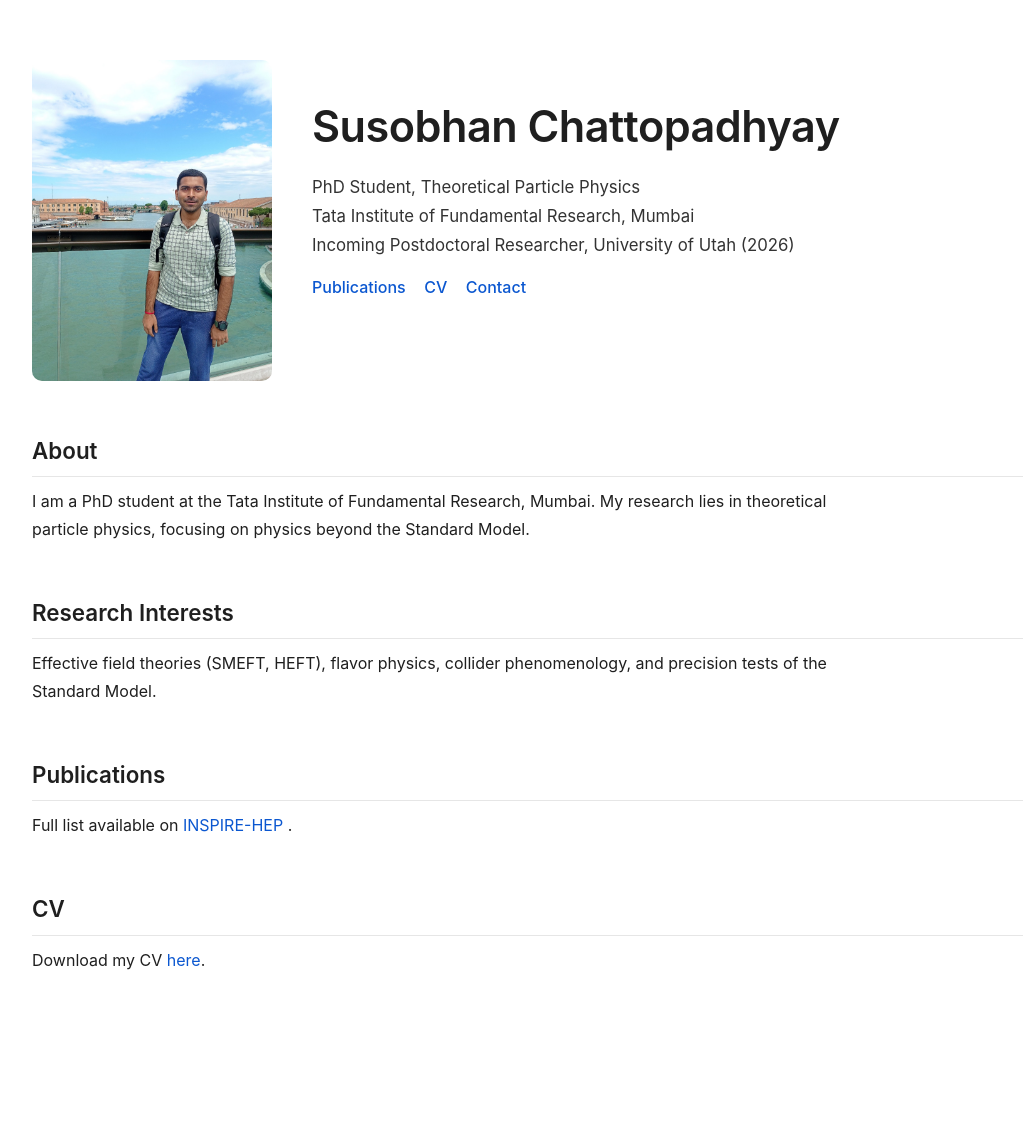
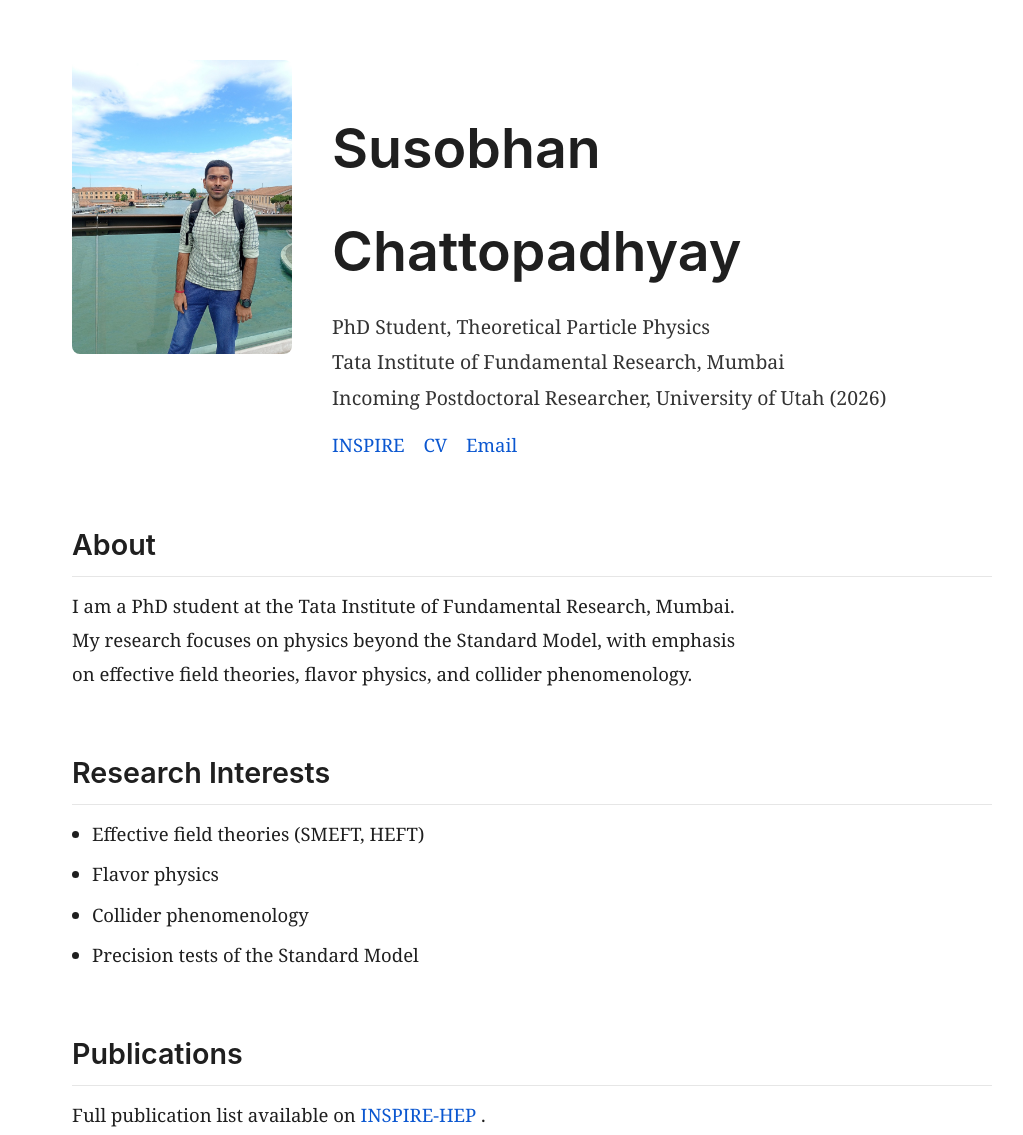
Before and after one commit to susobhan21/susobhan21.github.io, a plain HTML site: page index.html in a window 1280 px wide. Shown: the top 1135 px of the page, without its empty margins (108-1131 px from the left). Before the commit the page ends 1014 px from the top, so only its background shows below. Drawn offline with Linux system fonts and the light colour scheme.

Commit message:
Update index.html

```diff
--- a/index.html
+++ b/index.html
@@ -6,29 +6,33 @@
 
   <style>
     body {
-      font-family: -apple-system, BlinkMacSystemFont, "Segoe UI", Roboto, Arial, sans-serif;
-      max-width: 1000px;
+      font-family: Georgia, "Times New Roman", serif;
+      font-size: 18.5px;
+      line-height: 1.85;
+      max-width: 920px;
       margin: auto;
       padding: 40px 25px;
-      line-height: 1.75;
       color: #1f1f1f;
       background: #ffffff;
     }
 
+    h1, h2 {
+      font-family: -apple-system, BlinkMacSystemFont, "Segoe UI", Roboto, Arial, sans-serif;
+    }
+
     h1 {
-      font-size: 2.7em;
+      font-size: 3em;
       font-weight: 600;
-      margin-bottom: 8px;
-      letter-spacing: -0.5px;
+      margin-bottom: 6px;
     }
 
     h2 {
-      font-size: 1.4em;
-      margin-top: 50px;
+      font-size: 1.55em;
+      margin-top: 55px;
       margin-bottom: 10px;
       font-weight: 600;
       border-bottom: 1px solid #e6e6e6;
-      padding-bottom: 6px;
+      padding-bottom: 5px;
     }
 
     a {
@@ -48,9 +52,8 @@
     }
 
     img {
-      width: 240px;
-      border-radius: 10px;
-      object-fit: cover;
+      width: 220px;
+      border-radius: 8px;
     }
 
     .meta {
@@ -64,16 +67,20 @@
 
     .links a {
       margin-right: 14px;
-      font-weight: 500;
-    }
-
-    p {
-      margin-top: 10px;
     }
 
     .section {
-      margin-top: 10px;
-      max-width: 800px;
+      margin-top: 12px;
+      max-width: 680px;
+    }
+
+    ul {
+      margin-top: 8px;
+      padding-left: 20px;
+    }
+
+    li {
+      margin-bottom: 6px;
     }
 
     @media (max-width: 700px) {
@@ -84,7 +91,7 @@
       }
 
       img {
-        width: 200px;
+        width: 180px;
       }
     }
   </style>
@@ -106,9 +113,9 @@
     </div>
 
     <div class="links">
-      <a href="https://inspirehep.net/authors/2663516?ui-citation-summary=true" target="_blank">Publications</a>
+      <a href="https://inspirehep.net/authors/2663516?ui-citation-summary=true" target="_blank">INSPIRE</a>
       <a href="Resume.pdf" target="_blank">CV</a>
-      <a href="#">Contact</a>
+      <a href="mailto:your-email@example.com">Email</a>
     </div>
   </div>
 
@@ -117,23 +124,29 @@
 <h2>About</h2>
 <div class="section">
   I am a PhD student at the Tata Institute of Fundamental Research, Mumbai.
-  My research lies in theoretical particle physics, focusing on physics beyond the Standard Model.
+  My research focuses on physics beyond the Standard Model, with emphasis on
+  effective field theories, flavor physics, and collider phenomenology.
 </div>
 
 <h2>Research Interests</h2>
 <div class="section">
-  Effective field theories (SMEFT, HEFT), flavor physics, collider phenomenology, and precision tests of the Standard Model.
+  <ul>
+    <li>Effective field theories (SMEFT, HEFT)</li>
+    <li>Flavor physics</li>
+    <li>Collider phenomenology</li>
+    <li>Precision tests of the Standard Model</li>
+  </ul>
 </div>
 
 <h2>Publications</h2>
 <div class="section">
-  Full list available on
+  Full publication list available on
   <a href="https://inspirehep.net/authors/2663516?ui-citation-summary=true" target="_blank">
     INSPIRE-HEP
   </a>.
 </div>
 
-<h2>CV</h2>
+<h2>Curriculum Vitae</h2>
 <div class="section">
   Download my CV <a href="Resume.pdf" target="_blank">here</a>.
 </div>
```
